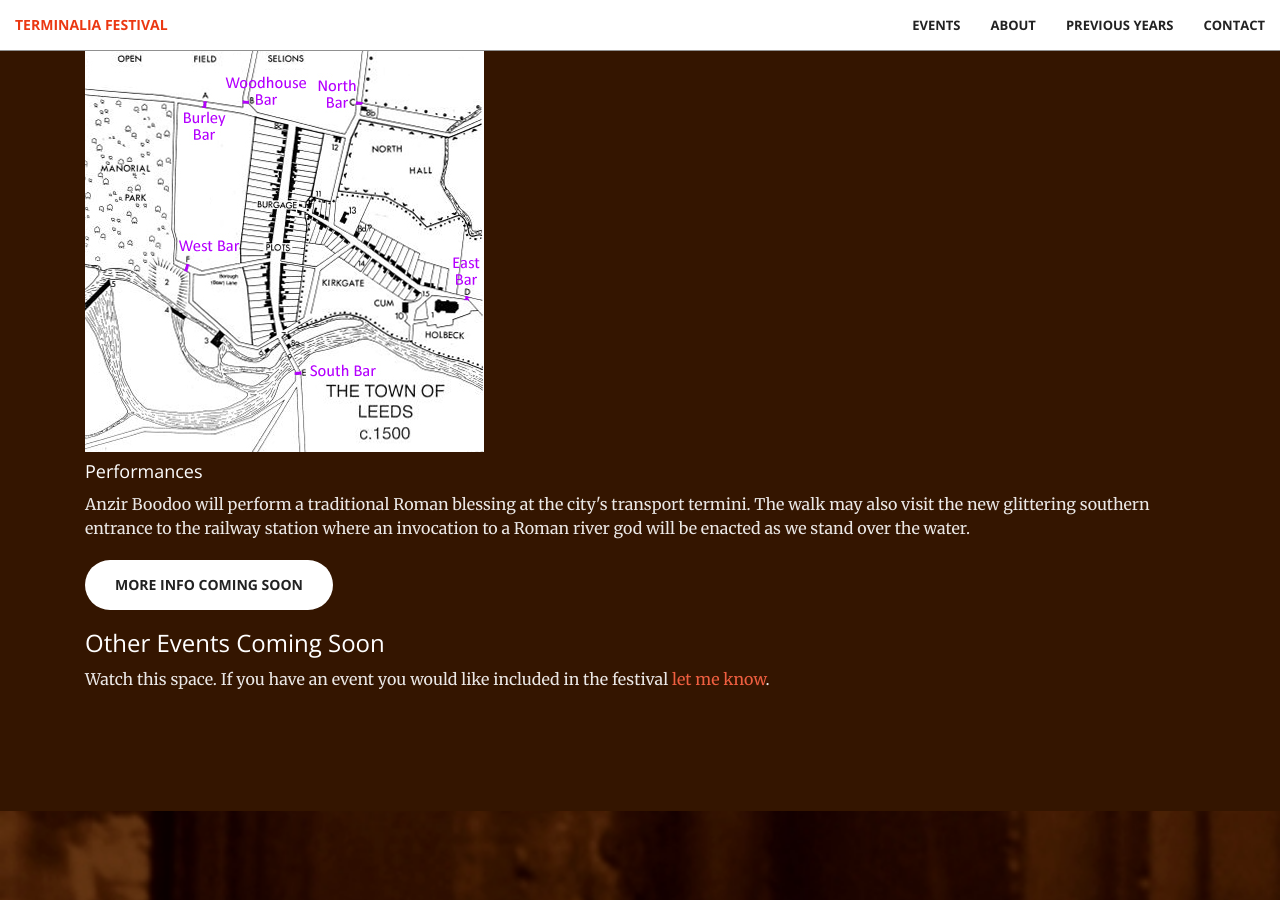
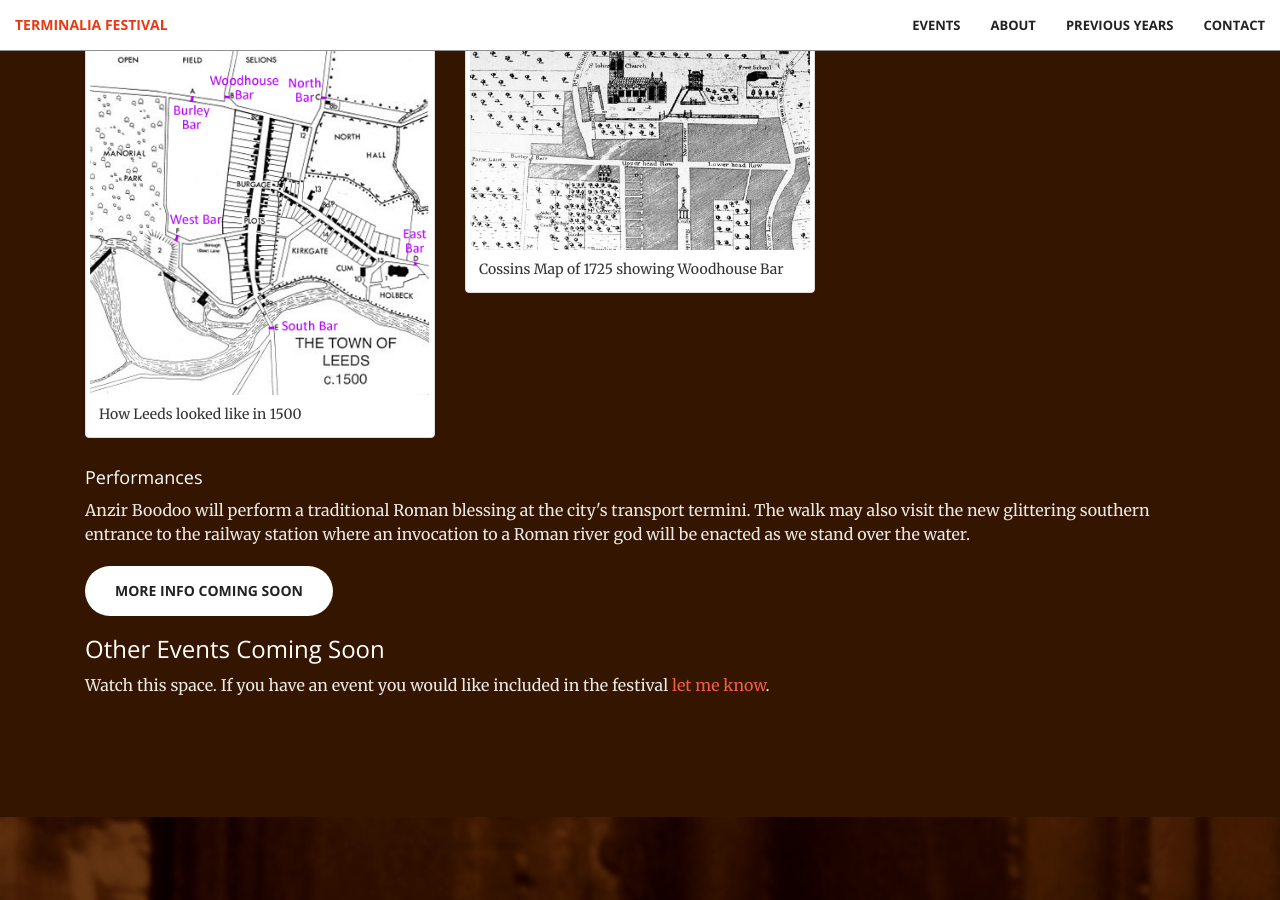
Before and after one commit to timwaters/terminalia, a Jekyll site: the page built from index.html, in a window 1280 px wide and 900 px high, scrolled down 1971 px. Built offline with Jekyll 4.4.1, drawn with Linux system fonts in a browser that asks for light colours.

Commit message:
add image of bars

```diff
--- a/_includes/events.html
+++ b/_includes/events.html
@@ -9,7 +9,30 @@
                   <p class="text">6pm Departure from TBA. 2-3 hrs (easy). Bring treats to share, flowers to leave and drinks to keep you warm! With events, interventions, and special performances from local artists. Led by Tim Waters</p>
                   <p class="text-faded">
                   We will be walking widdershins (anti-clockwise) around the city, visiting the ancient boundary markers that defined the medieval boundaries of the city. Traditionally, feasting and dances were performed during Terminalia at boundary markers, and we will do the same with things with cake, flowers and a drink! The boundary markers around Leeds are called bars (gates, possibly that barred off an entrance) and mark the borders where the city ended and the countryside began. Some stone markers still exist.</p>
-                  <img src="img/leeds-bar-stones-map.jpg" />
+
+                  <div class="row">
+                    <div class="col-md-4">
+                     <div class="thumbnail">
+                      <a href="img/leeds-bar-stones-map.jpg">
+                        <img src="img/leeds-bar-stones-map.jpg" />
+                      </a>
+                       <div class="caption">
+                         How Leeds looked like in 1500
+                       </div>
+                     </div>
+                  </div>
+                  <div class="col-md-4 ">
+                    <div class="thumbnail">
+                      <a href="img/cossins_map_1725.jpg">
+                      <img src="img/cossins_map_1725.jpg" />
+                    </a>
+                      <div class="caption">
+                        Cossins Map of 1725 showing Woodhouse Bar
+                      </div>
+                    </div>
+                  </div>
+                </div>
+
                   <h4>Performances</h4>
                   <p class="text-faded">Anzir Boodoo will perform a traditional Roman blessing at the city's transport termini. The walk may also visit the new glittering southern entrance to the railway station where an invocation to a Roman river god will be enacted as we stand over the water. </p>
                     <a href="#" class="btn btn-default btn-xl">More info coming soon</a>
```
Also changed, not shown: img/cossins_map_1725.jpg (added).
